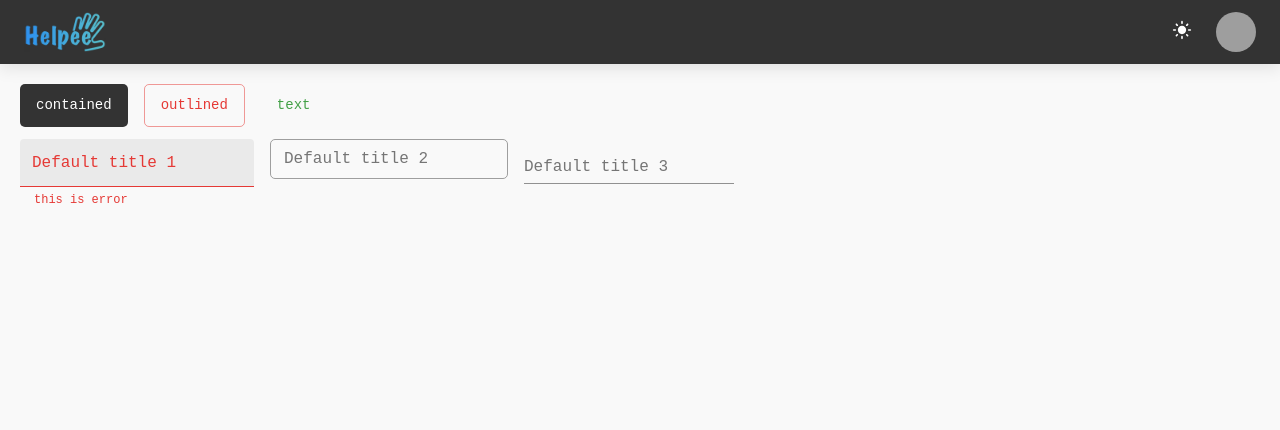
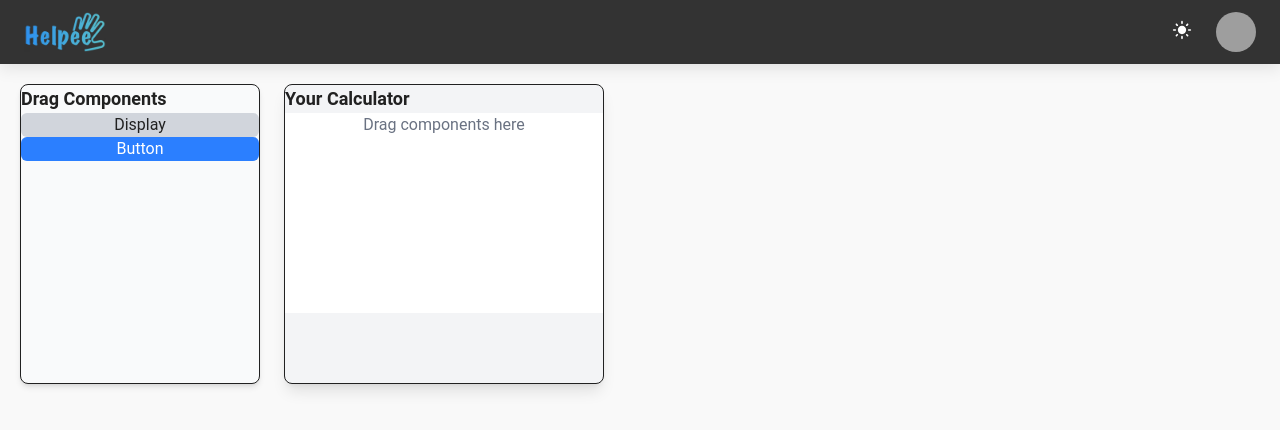
Before and after one commit to NitinSirsath/calculator-builder, a React (Vite) app: page / in a window 1280 px wide. Shown: the top 430 px of the page. Built offline with nearby package versions, Linux system fonts and the light colour scheme; sample sign-in values are in the browser's storage; grey boxes are pictures that could not be loaded.

Commit message:
added dnd and components

```diff
--- a/package.json
+++ b/package.json
@@ -17,6 +17,8 @@
     "@tailwindcss/vite": "^4.0.6",
     "axios": "^1.7.9",
     "react": "^18.3.1",
+    "react-dnd": "^16.0.1",
+    "react-dnd-html5-backend": "^16.0.1",
     "react-dom": "^18.3.1",
     "react-router-dom": "^7.1.3",
     "zustand": "^5.0.3"
--- a/src/routes/HomePage/Index.tsx
+++ b/src/routes/HomePage/Index.tsx
@@ -1,31 +1,17 @@
-import { Button, Stack, TextField } from "@mui/material";
+import { DndProvider } from "react-dnd";
+import { HTML5Backend } from "react-dnd-html5-backend";
+import Calculator from "./components/Calculator";
+import Sidebar from "./components/Sidebar";
 
 const HomePage = () => {
   return (
     <div>
-      {/* <h1 className="text-3xl font-bold underline">Hello world!</h1> */}
-      <Stack direction={"row"} gap={2}>
-        <Button variant="contained" color="primary">
-          contained
-        </Button>
-        <Button variant="outlined" color="error">
-          outlined
-        </Button>
-        <Button color="success" variant="text">
-          text
-        </Button>
-      </Stack>
-      <Stack direction={"row"} gap={2}>
-        <TextField
-          label="Default title 1"
-          error={true}
-          helperText={"this is error"}
-          variant="filled"
-          size="small"
-        />
-        <TextField label="Default title 2" variant="outlined" size="small" />
-        <TextField label="Default title 3" variant="standard" size="small" />
-      </Stack>
+      <DndProvider backend={HTML5Backend}>
+        <div className="flex gap-6 p-6">
+          <Sidebar />
+          <Calculator />
+        </div>
+      </DndProvider>
     </div>
   );
 };
--- /dev/null
+++ b/src/routes/HomePage/components/Button.tsx
@@ -0,0 +1,17 @@
+interface ButtonProps {
+  label: string;
+  onClick?: () => void;
+}
+
+const Button: React.FC<ButtonProps> = ({ label, onClick }) => {
+  return (
+    <button
+      className="bg-blue-500 text-white p-2 rounded-md shadow-md w-full"
+      onClick={onClick}
+    >
+      {label}
+    </button>
+  );
+};
+
+export default Button;
--- /dev/null
+++ b/src/routes/HomePage/components/Calculator.tsx
@@ -0,0 +1,45 @@
+import { useDrop } from "react-dnd";
+import useCalculatorStore, {
+  CalculatorComponent,
+} from "../../../services/store/calculator/calculatorStore";
+import Button from "./Button";
+import Display from "./Display";
+
+const Calculator: React.FC = () => {
+  const { components, addComponent } = useCalculatorStore();
+
+  const [{ isOver }, drop] = useDrop({
+    accept: "COMPONENT",
+    drop: (item: CalculatorComponent) =>
+      addComponent({ id: Date.now(), type: item.type }),
+    collect: (monitor) => ({
+      isOver: !!monitor.isOver(),
+    }),
+  });
+
+  return (
+    <div className="p-4 border rounded-lg w-80 min-h-[300px] bg-gray-100 shadow-lg">
+      <h2 className="text-lg font-bold mb-2">Your Calculator</h2>
+      <div
+        ref={drop}
+        className={`p-4 min-h-[200px] ${isOver ? "bg-gray-300" : "bg-white"}`}
+      >
+        {components.length === 0 ? (
+          <p className="text-gray-500 text-center">Drag components here</p>
+        ) : (
+          <div className="grid grid-cols-4 gap-2">
+            {components.map((component) =>
+              component.type === "button" ? (
+                <Button key={component.id} label="?" />
+              ) : component.type === "display" ? (
+                <Display key={component.id} />
+              ) : null
+            )}
+          </div>
+        )}
+      </div>
+    </div>
+  );
+};
+
+export default Calculator;
--- /dev/null
+++ b/src/routes/HomePage/components/Display.tsx
@@ -0,0 +1,9 @@
+const Display: React.FC = () => {
+  return (
+    <div className="w-full p-2 bg-gray-200 rounded-md text-right text-lg font-semibold">
+      0
+    </div>
+  );
+};
+
+export default Display;
--- /dev/null
+++ b/src/routes/HomePage/components/DraggableComponent.tsx
@@ -0,0 +1,32 @@
+import { useDrag } from "react-dnd";
+
+interface DraggableComponentProps {
+  id: string;
+  type: "button" | "display";
+  children: React.ReactNode;
+}
+
+const DraggableComponent: React.FC<DraggableComponentProps> = ({
+  id,
+  type,
+  children,
+}) => {
+  const [{ isDragging }, drag] = useDrag(() => ({
+    type: "COMPONENT",
+    item: { id, type },
+    collect: (monitor) => ({
+      isDragging: !!monitor.isDragging(),
+    }),
+  }));
+
+  return (
+    <div
+      ref={drag}
+      className={`p-2 ${isDragging ? "opacity-50" : "opacity-100"}`}
+    >
+      {children}
+    </div>
+  );
+};
+
+export default DraggableComponent;
--- /dev/null
+++ b/src/routes/HomePage/components/Sidebar.tsx
@@ -0,0 +1,21 @@
+import DraggableComponent from "./DraggableComponent";
+
+const Sidebar: React.FC = () => {
+  return (
+    <div className="p-4 border rounded-lg w-60 bg-gray-50 shadow-md">
+      <h2 className="text-lg font-bold mb-2">Drag Components</h2>
+      <DraggableComponent id="display" type="display">
+        <div className="p-2 bg-gray-300 rounded-md text-center cursor-pointer">
+          Display
+        </div>
+      </DraggableComponent>
+      <DraggableComponent id="button" type="button">
+        <div className="p-2 bg-blue-500 text-white rounded-md text-center cursor-pointer">
+          Button
+        </div>
+      </DraggableComponent>
+    </div>
+  );
+};
+
+export default Sidebar;
--- /dev/null
+++ b/src/services/store/calculator/calculatorStore.ts
@@ -0,0 +1,26 @@
+import { create } from "zustand";
+
+export type ComponentType = "button" | "display";
+
+export interface CalculatorComponent {
+  id: number;
+  type: ComponentType;
+}
+
+interface CalculatorState {
+  components: CalculatorComponent[];
+  addComponent: (component: CalculatorComponent) => void;
+  removeComponent: (id: number) => void;
+}
+
+const useCalculatorStore = create<CalculatorState>((set) => ({
+  components: [],
+  addComponent: (component) =>
+    set((state) => ({ components: [...state.components, component] })),
+  removeComponent: (id) =>
+    set((state) => ({
+      components: state.components.filter((c) => c.id !== id),
+    })),
+}));
+
+export default useCalculatorStore;
```
Also changed, not shown: 1 other file (tests, documents, lock files or other folders).
